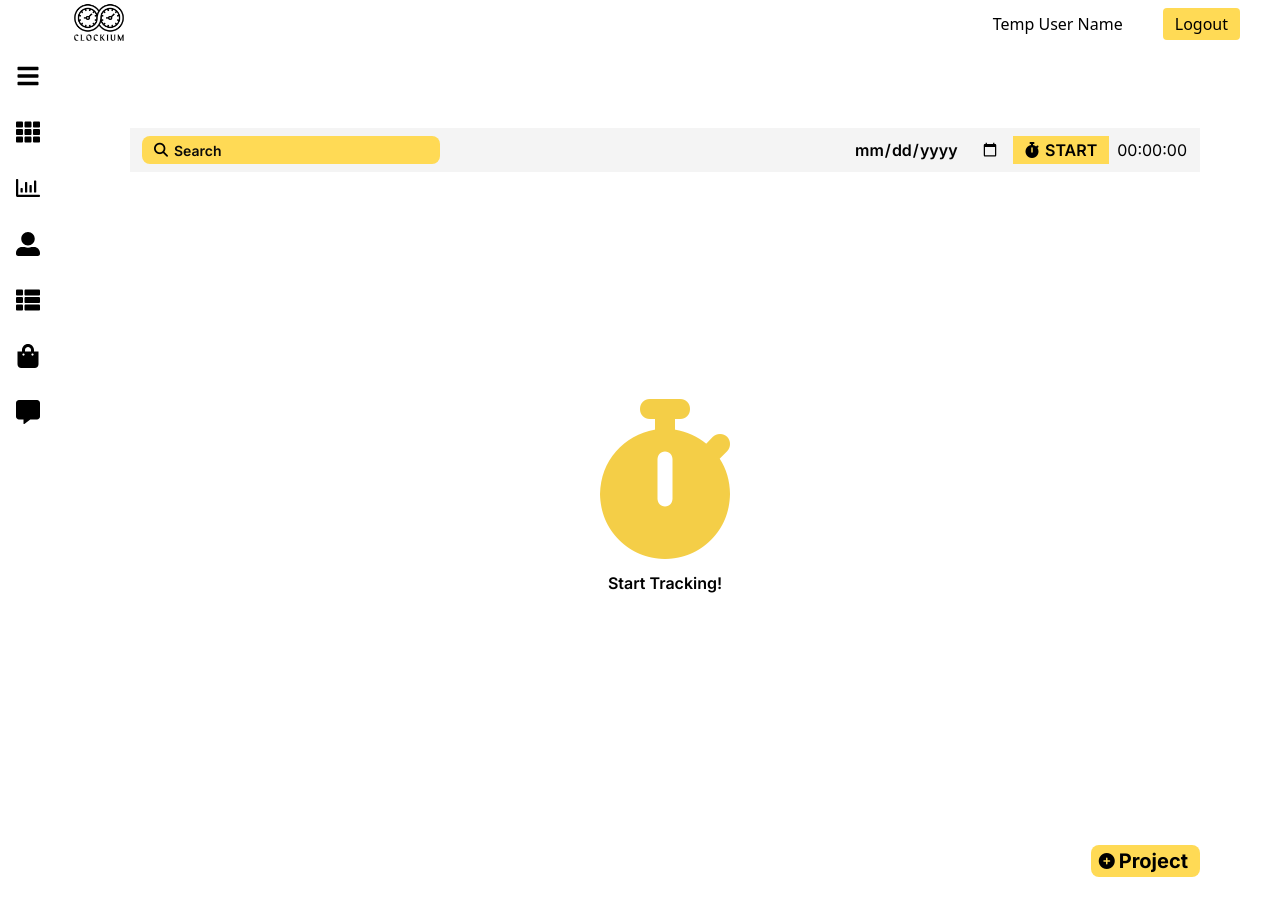
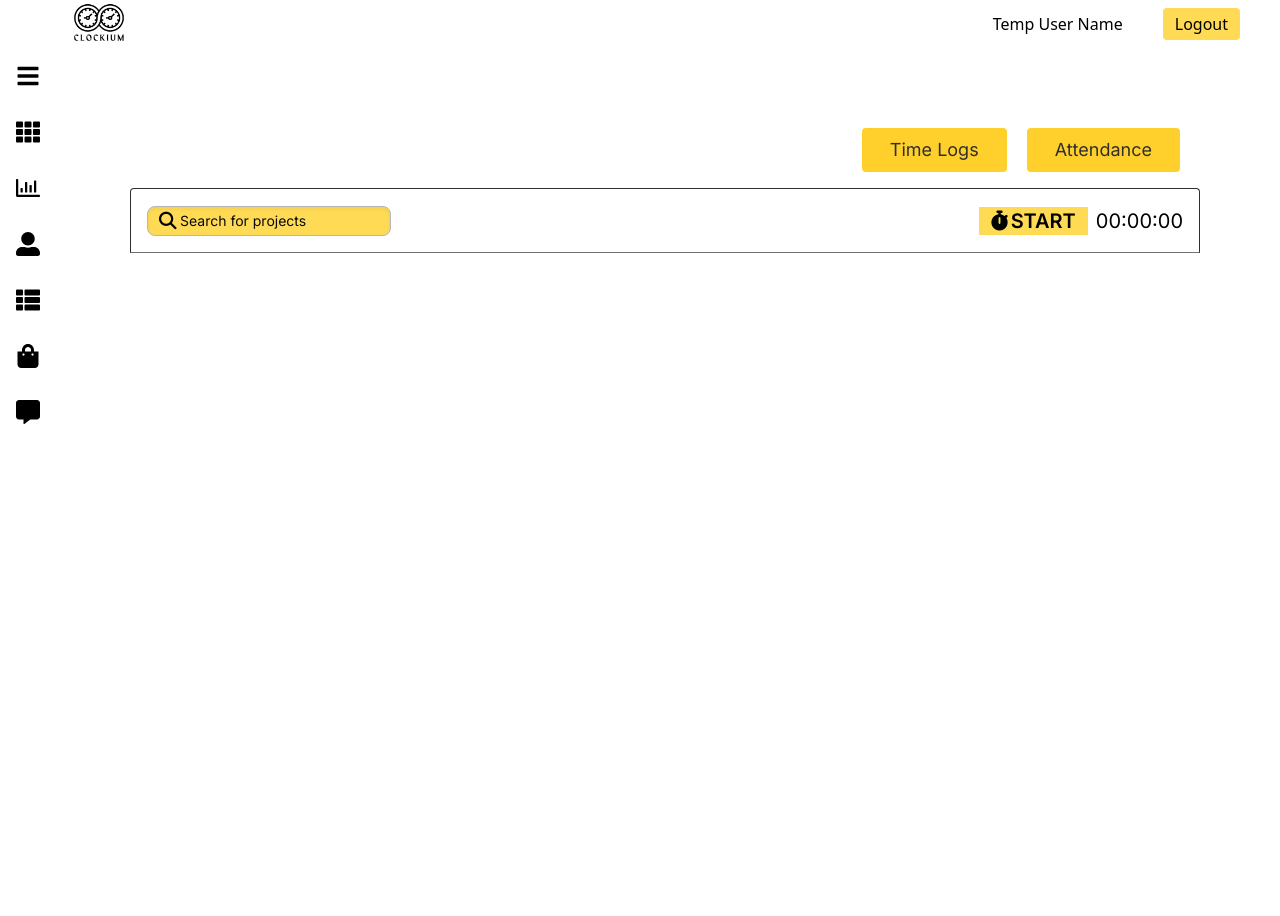
Before and after one commit to prince-bojji/hacktiv, a React (Vite) app in the folder hacktiv/: page /TimeTracker in a window 1280 px wide. Shown: the top 916 px of the page. After the commit the page ends 848 px from the top, so only its background shows below. Built offline with nearby package versions, Linux system fonts and the light colour scheme.

Commit message:
added time logs

```diff
--- a/hacktiv/src/components/TimeTrackerPage.jsx
+++ b/hacktiv/src/components/TimeTrackerPage.jsx
@@ -6,69 +6,116 @@ function TimeTrackerPage() {
 
     const date = new Date()
 
-    if (timeLogs) {
+
     return (
+        <div className="font-inter">
+            {timeLogs ? (
                 <>
+                    {/* Projects worked on in the past seven days should appear here */}
                     <div>
-                    <p className="text-lg font-bold">This Week</p>
-                    <div className="flex bg-primary-b items-center h-[200px] px-3 pb-[80px]">
-                        <div className="flex items-center justify-center bg-accent-a w-[100%] w-[100%] h-[80px]">
-                            <i className="fa-solid fa-calendar-days px-1 fa-2xl absolute right-[150px]" style={{ color: '#ffffff' }}></i>
-                            <div className="flex gap-[500px]">
-                                <p className="font-semibold text-2xl">Date</p>
-                                <p className="font-semibold text-2xl">Log in</p>
-                                <p className=" font-semibold text-2xl">Log out</p>
+                        <button
+                            className="bg-accent px-7 py-2 rounded p-5 text-secondary-a [320px]:text-md lg:text-lg xl:font-normal mb-4 float-right mr-5"
+                        >Attendance
+                        </button>
+                        <button
+                            className="bg-accent px-7 py-2 rounded p-5 text-secondary-a [320px]:text-md lg:text-lg xl:font-normal mb-4 float-right mr-5"
+                            onClick={() => setTimeLogs(!timeLogs)}>Go Back
+                        </button>
+                        <p className="text-lg font-bold">Time Records</p>
+                        <div className="w-full">
+                            <div className="mt-2 text-xl font-bold border-secondary-a rounded-t p-4 border border-solid border-b-tertiary-a flex bg-accent-a justify-between w-full h-[65px] items-center">
+                                This Week
                             </div>
-                            <p></p>
+                            <div className={"bg-primary dark:bg-gray-800 border rounded-b p-1 xs:text-xs md:text-lg xl:text-lg min-[320px]:w-[100%] md:w-[100%] xl:w-[100%] h-max shadow-[0_0_2px_1px_rgba(0,0,0,0.25)] ease-in duration-100"}>
+                                <div className='flex p-2 px-5 font-bold'>
+                                    <p className='w-[45%]'>Date</p>
+                                    <p className='w-[40%]'>Log in</p>
+                                    <p>Log out</p>
+                                </div>
+                                <div className='flex p-2 px-5'>
+                                    <p className='w-[45%]'>September 02, 2023</p>
+                                    <p className='w-[40%]'>8:00</p>
+                                    <p>15:00</p>
+                                </div>
+                                <hr />
+                                <div className='flex p-2 px-5'>
+                                    <p className='w-[45%]'>September 04, 2023</p>
+                                    <p className='w-[40%]'>-</p>
+                                    <p>-</p>
+                                </div>
+                                <hr />
+                                <div className='flex p-2 px-5'>
+                                    <p className='w-[45%]'>September 05, 2023</p>
+                                    <p className='w-[40%]'>08:20</p>
+                                    <p>15:48</p>
+                                </div>
+                                <hr />
+                                <div className='flex p-2 px-5'>
+                                    <p className='w-[45%]'>September 07, 2023</p>
+                                    <p className='w-[40%]'>07:30</p>
+                                    <p>15:02</p>
                                 </div>
                             </div>
-                    <p className='text-lg font-bold pt-7'>Summary</p>
-                    <div className="flex bg-primary-b items-center h-[460px] px-3 pb-[340px]">
-                        <div className="flex items-center justify-center bg-accent-a w-[100%] h-[80px]">
-                            <i className="fa-solid fa-calendar-days px-1 fa-2xl absolute right-[150px]" style={{ color: '#ffffff' }}></i>
-                            <div className="flex gap-[500px]">
-                                <p className="font-semibold text-2xl">Date</p>
-                                <p className="font-semibold text-2xl">Log in</p>
-                                <p className=" font-semibold text-2xl">Log out</p>
                         </div>
-                            <p></p>
+                    </div>
+                    {/* Projects worked on in the past thirty days should appear here */}
+                    <div>
+                        <div className="w-full">
+                            <div className="mt-[50px] text-xl font-bold border-secondary-a rounded-t p-4 border border-solid border-b-tertiary-a flex bg-accent-a justify-between w-full h-[65px] items-center">
+                                Past Month
+                            </div>
+                            <div className={"bg-primary dark:bg-gray-800 border rounded-b p-1 xs:text-xs md:text-lg xl:text-lg min-[320px]:w-[100%] md:w-[100%] xl:w-[100%] h-max shadow-[0_0_2px_1px_rgba(0,0,0,0.25)] ease-in duration-100"}>
+                                <div className='flex p-2 px-5 font-bold'>
+
+                                    <p className='w-[45%]'>Date</p>
+                                    <p className='w-[40%]'>Log in</p>
+                                    <p className=''>Log out</p>
+                                </div>
+                                <div className='flex p-2 px-5'>
+
+                                    <p className='w-[45%]'>August 09, 2023</p>
+                                    <p className='w-[40%]'>8:05</p>
+                                    <p>15:00</p>
+                                </div>
+                                <hr />
+                                <div className='flex p-2 px-5'>
+
+                                    <p className='w-[45%]'>August 23, 2023</p>
+                                    <p className='w-[40%]'>07:40</p>
+                                    <p>16:05</p>
+                                </div>
+                                <hr />
+                                <div className='flex p-2 px-5'>
+
+                                    <p className='w-[45%]'>August 25, 2023</p>
+                                    <p className='w-[40%]'>-</p>
+                                    <p>-</p>
+                                </div>
+                                <hr />
+                                <div className='flex p-2 px-5'>
+
+                                    <p className='w-[45%]'>August 29, 2023</p>
+                                    <p className='w-[40%]'>08:45</p>
+                                    <p>16:53</p>
+                                </div>
                             </div>
                         </div>
                     </div>
                 </>
             )
-    }
-
-    return (
+                :
+                (
                     <>
                         <div>
-                <div className="flex bg-primary-b items-center h-11 px-3 gap-8">
-                    <div className="flex items-center relative">
-                        <i className="fa-solid fa-magnifying-glass absolute ml-3 fa-sm"></i>
-                        <input type="text" name="search" className="bg-accent-a rounded-lg h-7 text-sm font-semibold placeholder-secondary pr-14 pl-8"
-                            placeholder="Search"
-                        >
-                        </input>
-                    </div>
+                            <button
+                                className="bg-accent px-7 py-2 rounded p-5 text-secondary-a [320px]:text-md lg:text-lg xl:font-normal mb-4 float-right mr-5"
+                            >Attendance
+                            </button>
 
-                    <input className="absolute right-[280px] font-semibold outline outline-0 outline-blue-50 focus:outline-2" type="date" name="date" style={{ backgroundColor: 'transparent' }}></input>
-
-                    <div className="absolute right-[93px]">
-                        <div className="flex relative items-center">
-                            <i className="fa-solid fa-stopwatch absolute ml-3"></i>
-                            <button className="bg-accent-a font-semibold h-7 px-2 pr-3 pl-8">START</button>
-                            <p className="pl-2">00:00:00</p>
-                        </div>
-                    </div>
-
-                </div>
-
-                <div className="flex items-center justify-center h-[650px]">
-                    <div>
-                        <i className="fa-solid fa-stopwatch fa-10x" style={{ color: "#f4ce47" }}></i>
-                        <p className="font-semibold pt-3" style={{ textAlign: 'center' }}>Start Tracking!</p>
-                    </div>
-                </div>
+                            <button
+                                className="bg-accent px-7 py-2 rounded p-5 text-secondary-a [320px]:text-md lg:text-lg xl:font-normal mb-4 float-right mr-5"
+                                onClick={() => setTimeLogs(!timeLogs)}>Time Logs
+                            </button>
 
                             {projectButton && <div className="relative">
                                 <div className="absolute bottom-0 right-0">
@@ -87,17 +134,32 @@ function TimeTrackerPage() {
                                 </div>
                             </div>}
 
-                <div className="relative h-[55px]">
-                    <div className="absolute bottom-0 right-0">
+                            <div className="w-full">
+                                <div className="mt-2 text-xl border-secondary-a rounded-t p-4 border border-solid border-b-tertiary-a flex bg-primary justify-between w-full h-[65px]">
+                                    <div className="flex items-center relative">
+                                        <i className="fa-solid fa-magnifying-glass absolute ml-3 fa-sm"></i>
+                                        <input type="text" name="search" className="pl-8 bg-accent-a rounded-lg placeholder-secondary border-tertiary-b border border-solid shadow-inner text-sm h-[30px]"
+                                            placeholder="Search for projects"
+                                        >
+                                        </input>
+                                    </div>
+
                                     <div className="flex relative items-center">
-                            <i className="fa-solid fa-circle-plus absolute ml-2"></i>
-                            <button className="bg-accent-a font-bold pl-7 text-xl rounded-lg px-3 h-8" onClick={() => { setProjectButton(!projectButton) }}>Project</button>
+                                        <i className="fa-solid fa-stopwatch absolute ml-3"></i>
+                                        <button className="bg-accent-a font-semibold h-7 px-2 pr-3 pl-8">START</button>
+                                        <p className="pl-2">00:00:00</p>
                                     </div>
                                 </div>
+
+
                             </div>
                         </div>
-        </>
-    )
+                    </>)}
+        </div>)
 }
 
+
+
+
+
 export default TimeTrackerPage;
```
Lines whose indentation alone changed are shown as unchanged.
